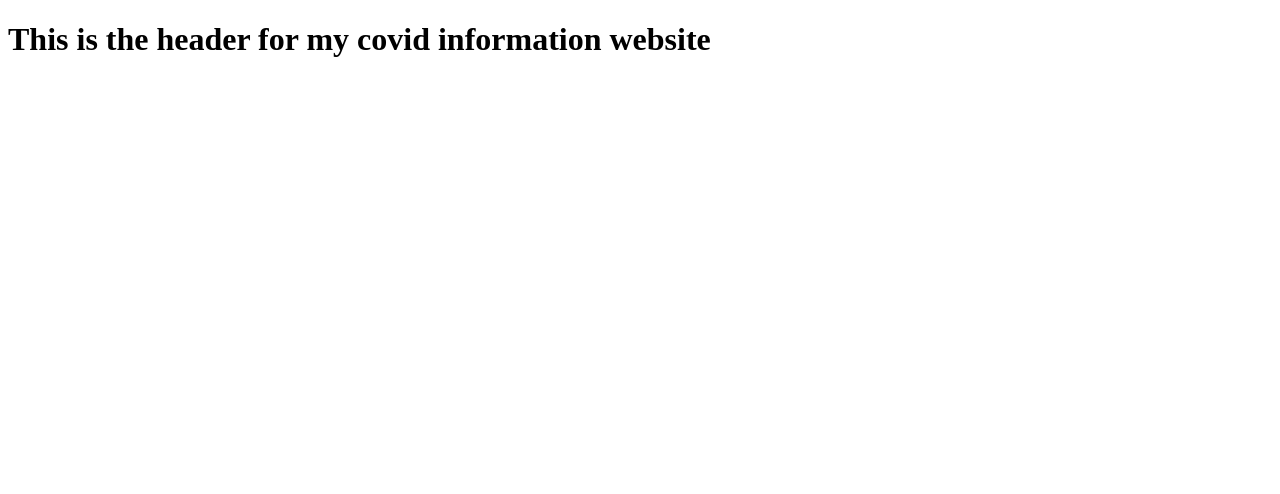
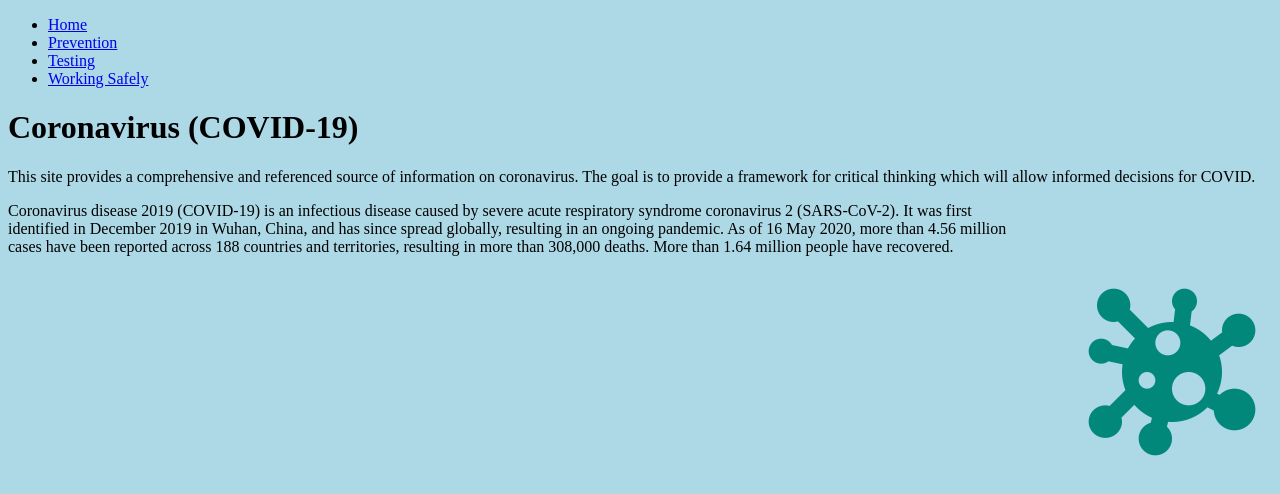
Before and after one commit to glizzwald/web-tech-assessment, a plain HTML site: page index.html in a window 1280 px wide. Drawn offline with Linux system fonts and the light colour scheme; no server answers.

Commit message:
formatting cause I suck

```diff
--- a/index.html
+++ b/index.html
@@ -1,21 +1,44 @@
 <!DOCTYPE html>
 <html lang="en">
+
 <head>
     <meta charset="UTF-8">
     <meta name="viewport" content="width=device-width, initial-scale=1.0">
+    <link rel="stylesheet" href="styles.css">
     <script src="main.js"></script>
     <script src="jquery-3.5.0.js"></script>
-    <title>Document</title>
+    <title>COVID-19</title>
 </head>
+
 <body onload="main()">
-<nav></nav>
-<div id=main-content>
-    <h1>This is the header for my covid information website</h1>
+    <div id=contianer>
+        <div id='navbar'>
+            <ul>
+                <li><a href='#'><span>Home</span></a></li>
+                <li><a href='#'><span>Prevention</span></a></li>
+                <li><a href='#'><span>Testing</span></a></li>
+                <li><a href='#'><span>Working Safely</span></a></li>
+            </ul>
+        </div>
 
+        <div id=header>
+            <h1>Coronavirus (COVID-19)</h1>
+        </div>
 
+        <div id="first-section">
+            <p>This site provides a comprehensive and referenced source of information on coronavirus. The goal is to provide a framework for critical thinking which will allow informed decisions for COVID.</p>
+        </div>
 
+        <div id="covid-info">
+            <p>Coronavirus disease 2019 (COVID-19) is an infectious disease caused by severe acute respiratory syndrome coronavirus 2 (SARS-CoV-2). It was first identified in December 2019 in Wuhan, China, and has since spread globally, resulting in an ongoing
+                pandemic. As of 16 May 2020, more than 4.56 million cases have been reported across 188 countries and territories, resulting in more than 308,000 deaths. More than 1.64 million people have recovered. </p>
+        </div>
 
+        <div id="virus-image">
+            <img src="/assets/virus-image.png" alt="virus image" style=height:200px;width:200px>
+        </div>
 
-</div>
+    </div>
 </body>
+
 </html>
--- /dev/null
+++ b/styles.css
@@ -0,0 +1,23 @@
+@import url(http://fonts.googleapis.com/css?family=Open+Sans:700);
+body {
+    background-color: lightblue;
+}
+
+#container {
+    width: 90%;
+    margin: 10%;
+}
+
+#first-section {
+    display: inline;
+}
+
+#covid-info {
+    display: block;
+    width: 80%;
+}
+
+#virus-image {
+    display: block;
+    float: right;
+}
```
Also changed, not shown: assets/covid-we-can-do-this.png (added), assets/virus-image.png (added).
